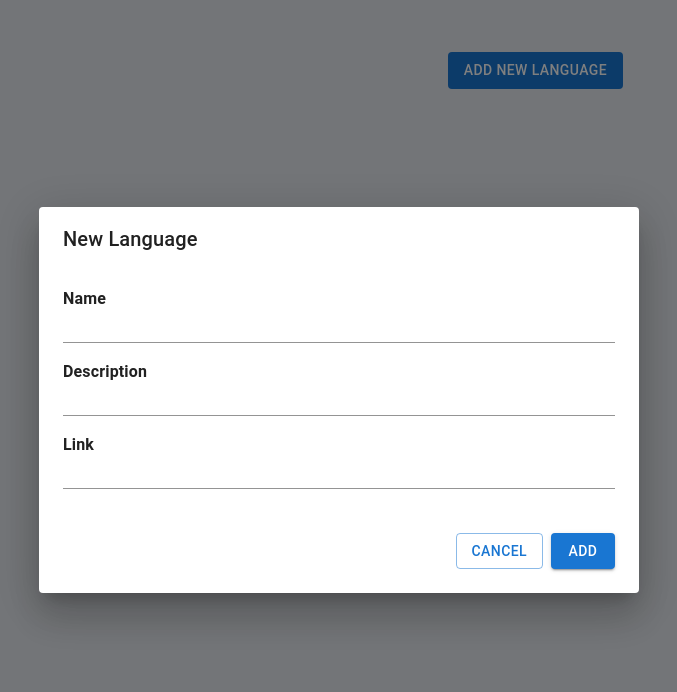
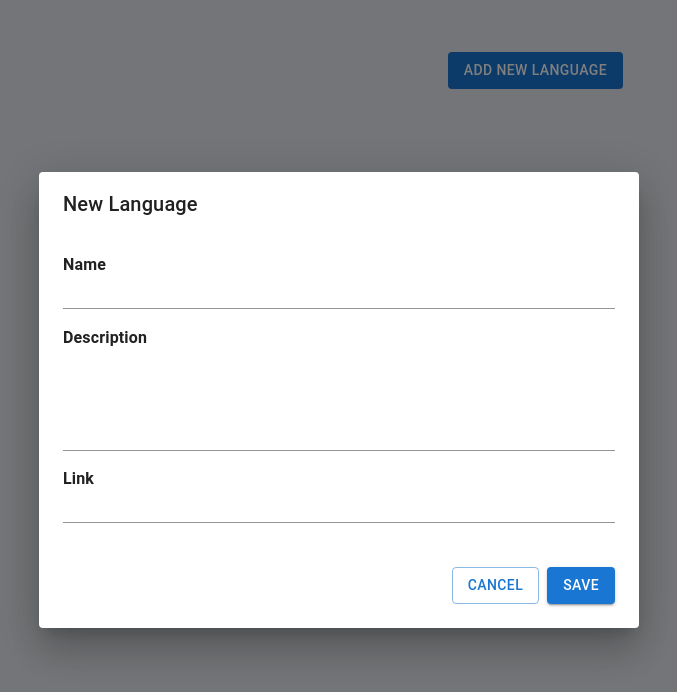
Before and after one commit to cloudpbx/fullstack_example, a React (Create React App) app in the folder frontend/: page / in a window 1280 px wide. Both pictures are taken after a click on the button "ADD NEW LANGUAGE". Shown: the top 692 px of the page, without its empty margins (301-978 px from the left). Built offline with nearby package versions, Linux system fonts and the light colour scheme.

Commit message:
Dislay add or edit label

```diff
--- a/frontend/src/components/FormDialog.js
+++ b/frontend/src/components/FormDialog.js
@@ -1,8 +1,8 @@
 import React from 'react';
-import { Button, Dialog, DialogContent, DialogActions, Grid, Input, Typography, DialogTitle } from '@mui/material';
+import { Button, Dialog, DialogTitle, DialogContent, DialogActions, Grid, Input, Typography } from '@mui/material';
 
 const FormDialog = (props) => {
-	const { open, handleClose, fields, handleFieldsChange, saveLanguage } = props;
+	const { open, handleClose, fields, handleFieldsChange, saveLanguage, addNew } = props;
 
 	const createField = (name, label) => {
 		const value = fields[name];
@@ -14,9 +14,11 @@ const FormDialog = (props) => {
 					</Grid>
 					<Input
 						name={name}
-						onChange={handleFieldsChange}
+						onChange={(e) => handleFieldsChange(e)}
 						value={value ? value : ''}
 						fullWidth={true}
+						rows={4}
+						multiline={name === 'description'}
 					/>
 				</React.Fragment>
 		);
@@ -24,7 +26,7 @@ const FormDialog = (props) => {
 
 	return (
 		<Dialog open={open} onClose={() => handleClose()} fullWidth>
-			<DialogTitle>New Language</DialogTitle>
+			<DialogTitle>{addNew ? 'New' : 'Edit' } Language</DialogTitle>
 
 			<DialogContent sx={{ overflowX: 'hidden' }}>
 				{createField('name', 'Name')}
@@ -37,7 +39,7 @@ const FormDialog = (props) => {
 					CANCEL
 				</Button>
 				<Button variant="contained" color='primary' autoFocus onClick={saveLanguage} sx={{ marginLeft: '3%' }}>
-					ADD
+					{addNew ? 'SAVE' : 'EDIT'}
 				</Button>
 			</DialogActions>
 		</Dialog>
```
